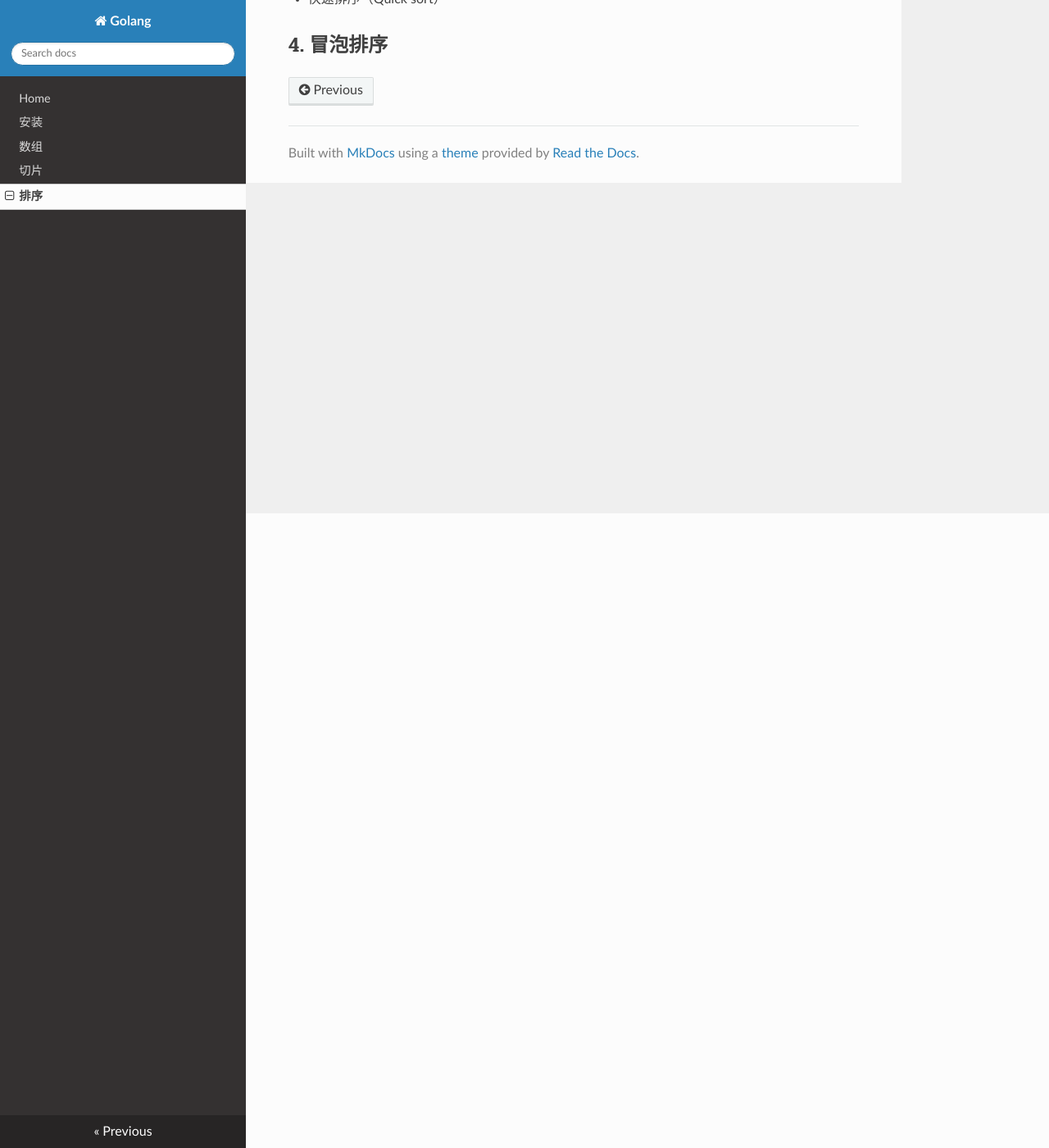
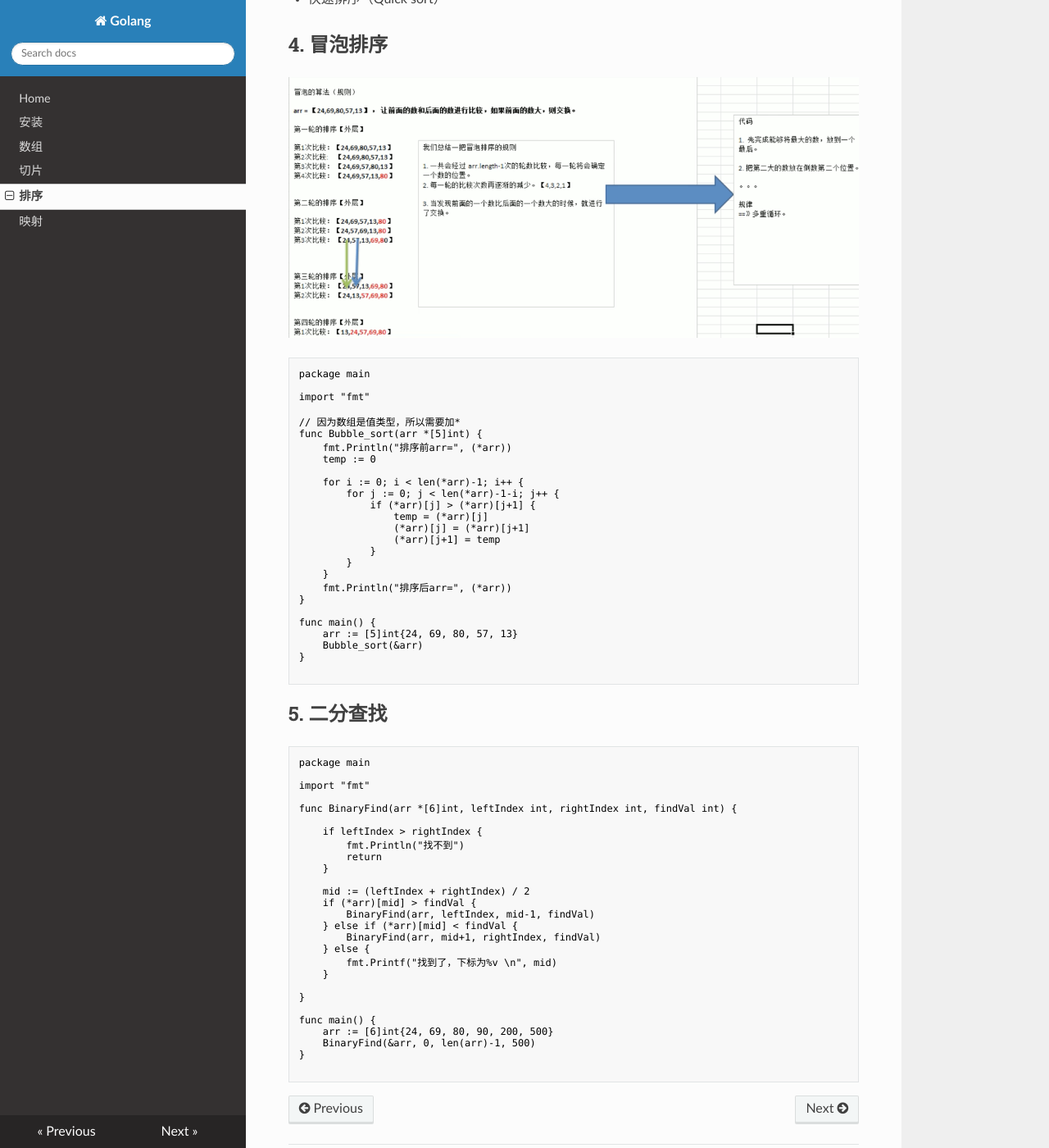
Before and after one commit to golangav/golang, an MkDocs documentation site: the page built from docs/sort.md, in a window 1280 px wide and 1400 px high, scrolled down 774 px. Shown: the whole window at 82% size. Built offline with MkDocs 1.6.1, drawn with Linux system fonts in a browser that asks for light colours; nearby versions of some CDN libraries.

Commit message:
[Add] add map doc

````diff
--- a/docs/sort.md
+++ b/docs/sort.md
@@ -27,3 +27,66 @@
 - 快速排序（Quick sort）
 
 ## 4. 冒泡排序
+
+![avatar](img/bubble_sort.png)
+
+```angularjs
+package main
+
+import "fmt"
+
+// 因为数组是值类型，所以需要加*
+func Bubble_sort(arr *[5]int) {
+	fmt.Println("排序前arr=", (*arr))
+	temp := 0
+
+	for i := 0; i < len(*arr)-1; i++ {
+		for j := 0; j < len(*arr)-1-i; j++ {
+			if (*arr)[j] > (*arr)[j+1] {
+				temp = (*arr)[j]
+				(*arr)[j] = (*arr)[j+1]
+				(*arr)[j+1] = temp
+			}
+		}
+	}
+	fmt.Println("排序后arr=", (*arr))
+}
+
+func main() {
+	arr := [5]int{24, 69, 80, 57, 13}
+	Bubble_sort(&arr)
+}
+
+```
+
+## 5. 二分查找
+
+```angularjs
+package main
+
+import "fmt"
+
+func BinaryFind(arr *[6]int, leftIndex int, rightIndex int, findVal int) {
+
+	if leftIndex > rightIndex {
+		fmt.Println("找不到")
+		return
+	}
+
+	mid := (leftIndex + rightIndex) / 2
+	if (*arr)[mid] > findVal {
+		BinaryFind(arr, leftIndex, mid-1, findVal)
+	} else if (*arr)[mid] < findVal {
+		BinaryFind(arr, mid+1, rightIndex, findVal)
+	} else {
+		fmt.Printf("找到了，下标为%v \n", mid)
+	}
+
+}
+
+func main() {
+	arr := [6]int{24, 69, 80, 90, 200, 500}
+	BinaryFind(&arr, 0, len(arr)-1, 500)
+}
+
+```
--- a/mkdocs.yml
+++ b/mkdocs.yml
@@ -5,4 +5,5 @@ nav:
     - 数组: array.md
     - 切片: slice.md
     - 排序: sort.md
+    - 映射: map.md
 theme: readthedocs
````
Also changed, not shown: docs/map.md (added, +42 -0 lines), docs/img/1548599651791.jpg (deleted), docs/img/WechatIMG113.jpeg (deleted), docs/img/WechatIMG4.jpeg (deleted), docs/img/WechatIMG5.jpeg (deleted), docs/img/bubble_sort.png (added).
